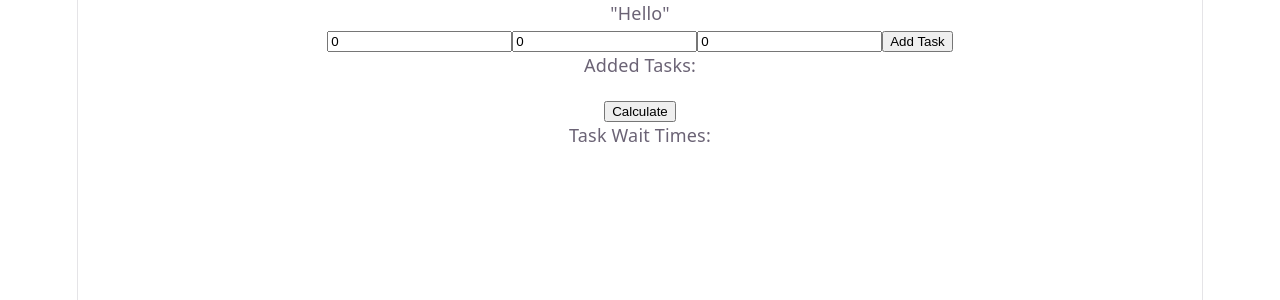
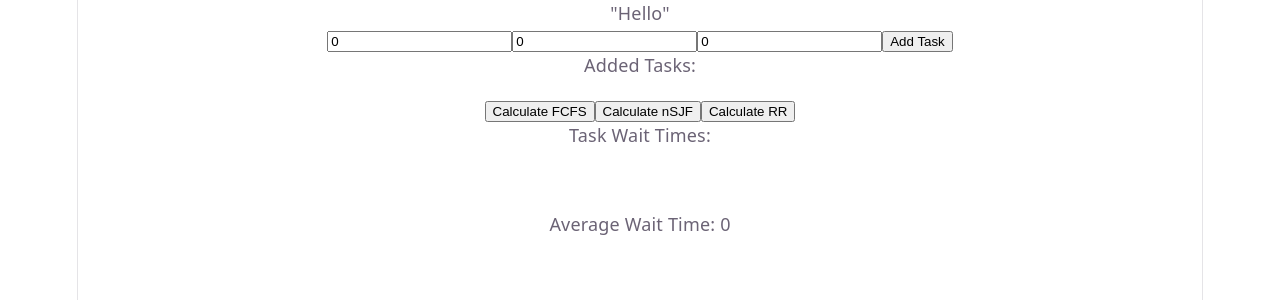
Before and after one commit to SaeedAlghamdiDev/OperatingSystemsProject, a React (Vite) app in the folder OperatingSystemsProject/: page / in a window 1280 px wide. Shown: the top 300 px of the page. Built offline with nearby package versions, Linux system fonts and the light colour scheme.

Commit message:
Round Robin Introduction + fixed SJF

```diff
--- a/OperatingSystemsProject/src/CPUSchedulingAlgorithmInput.jsx
+++ b/OperatingSystemsProject/src/CPUSchedulingAlgorithmInput.jsx
@@ -11,6 +11,8 @@ function CPUSchedulingAlgorithmInput(){
     const [burstTime, setBurstTime] = useState(0);
     const [quantumTime, setQuantumTime] = useState(0);
     const [taskData, setTaskData] = useState([]);
+    const [averageWaitTime, setAverageWaitTime] = useState(0);
+
 
     let quantum = true;
 
@@ -56,13 +58,13 @@ function CPUSchedulingAlgorithmInput(){
         return taskIndex;
     }
 
-    function whoIsShortest(tempTasks){
+    function whoIsShortest(tempTasks, totalTime){
 
         let time = 99999999;
         let taskIndex;
         for (let i = 0; i < tempTasks.length; i++){
 
-            if (tempTasks.at(i).TaskBurstTime < first){
+            if (tempTasks.at(i).TaskBurstTime < time && totalTime >= tempTasks.at(i).TaskArrivalTime){
 
                 time = tempTasks.at(i).TaskBurstTime;
                 taskIndex = i;
@@ -75,7 +77,85 @@ function CPUSchedulingAlgorithmInput(){
         return taskIndex;
     }
 
+    const calculateSRTF = (tempTasks, totalTime) => {
 
+
+
+
+
+    }
+
+    const calculateRR = () => {
+        let tempTaskData = [];            //Processed task data that gets moved to global Task Data
+        let tempTasks = [...listOfTasks]; //an array to hold data without changing the original
+        let totalTime = 0;
+
+        let currentIndex;
+
+        let timeQuantum = tempTasks.at(0).TaskQuantumTime;
+
+
+
+        let averageWaitTime = 0;
+
+
+        while(tempTasks.length > 0){
+        currentIndex = whoCameFirst(tempTasks);
+
+        if (tempTasks.at(currentIndex).TaskArrivalTime > totalTime) {    //This lets totalTime take idle time into account.
+             totalTime = tempTasks.at(currentIndex).TaskArrivalTime;
+                }
+             totalTime += tempTasks.at(currentIndex).TaskBurstTime;
+
+
+        tempTaskData.push({taskIndex: tempTasks.at(currentIndex).TaskName,
+                       arrivalTime: tempTasks.at(currentIndex).TaskArrivalTime,
+                       finishTime: totalTime,
+                       startTime: totalTime - tempTasks.at(currentIndex).TaskBurstTime,
+                       waitTime: totalTime - tempTasks.at(currentIndex).TaskBurstTime - tempTasks.at(currentIndex).TaskArrivalTime,
+                       turnAroundTime: totalTime - tempTasks.at(currentIndex).TaskArrivalTime})
+        tempTasks.splice(currentIndex, 1);
+        }
+
+
+    }
+
+    const calculatenSJF = () =>{
+        let tempTaskData = [];            //Processed task data that gets moved to global Task Data
+        let tempTasks = [...listOfTasks]; //an array to hold data without changing the original
+        let totalTime = 0;
+        let currentIndex;
+
+        let averageWaitTime = 0;
+
+
+
+        while(tempTasks.length > 0){
+        currentIndex = whoIsShortest(tempTasks, totalTime);
+
+        if (tempTasks.at(currentIndex).TaskArrivalTime > totalTime) {    //This lets totalTime take idle time into account.
+             totalTime = tempTasks.at(currentIndex).TaskArrivalTime;
+                }
+             totalTime += tempTasks.at(currentIndex).TaskBurstTime;
+
+        tempTaskData.push({taskIndex: tempTasks.at(currentIndex).TaskName,
+                       arrivalTime: tempTasks.at(currentIndex).TaskArrivalTime,
+                       finishTime: totalTime,
+                       startTime: totalTime - tempTasks.at(currentIndex).TaskBurstTime,
+                       waitTime: totalTime - tempTasks.at(currentIndex).TaskBurstTime - tempTasks.at(currentIndex).TaskArrivalTime,
+                       turnAroundTime: totalTime - tempTasks.at(currentIndex).TaskArrivalTime})
+        tempTasks.splice(currentIndex, 1);
+        }
+
+
+
+        for (let i = 0; i < tempTaskData.length; i++){
+            averageWaitTime += tempTaskData.at(i).waitTime/tempTaskData.length;
+        }
+        setAverageWaitTime(averageWaitTime);
+        setTaskData(tempTaskData);
+
+    }
     const calculateFCFS = () => {
 
         let tempTaskData = [];            //Processed task data that gets moved to global Task Data
@@ -108,7 +188,7 @@ function CPUSchedulingAlgorithmInput(){
         for (let i = 0; i < tempTaskData.length; i++){
             averageWaitTime += tempTaskData.at(i).waitTime/tempTaskData.length;
         }
-        alert("Average Wait Time: " + averageWaitTime);
+        setAverageWaitTime(averageWaitTime);
         setTaskData(tempTaskData);
 
     }
@@ -209,17 +289,29 @@ function CPUSchedulingAlgorithmInput(){
 
 
     <div>
-        <button onClick={calculateFCFS}>Calculate</button>
+        <button onClick={calculateFCFS}>Calculate FCFS</button>
+        <button onClick={calculatenSJF}>Calculate nSJF</button>
+        <button onClick={calculateRR}>Calculate RR</button>
+
     </div>
 
 
 
                   <div>Task Wait Times:
-                    <ul>
+                    {/* <ul>
                         {taskData.map((taskData, index) => <li key ={index} >
                             Task {taskData.taskIndex + 1}, Arrival Time: {taskData.arrivalTime}s, Start Time: {taskData.startTime}s, Finish Time: {taskData.finishTime}s, Wait Time: {taskData.waitTime}s, Turn-Around Time: {taskData.turnAroundTime}s
                         </li>)} <br/>
+                    </ul> */}
+
+                    <ul>
+                        {taskData.map((taskData, index) => <li key ={index} >
+                            Task {taskData.taskIndex + 1}, Arrival Time: {taskData.arrivalTime}s, Burst Time: {taskData.burstTime}s, Finish Time: {taskData.finishTime}s, Turn-Around Time: {taskData.turnAroundTime}s, Wait Time: {taskData.waitTime}s,
+                        </li>)} <br/>
                     </ul>
+
+                        Average Wait Time: {averageWaitTime}
+
                   </div>
 
 
```
